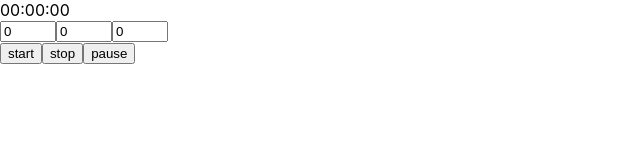
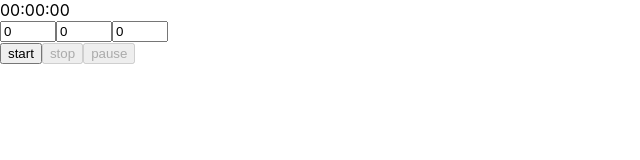
Before and after one commit to Bel-Albuquerque/Clock-Timer, a React (Create React App) app: page /timer in a window 1280 px wide. Shown: the top 160 px of the page, without its empty margins (0-640 px from the left). Built offline with nearby package versions, Linux system fonts and the light colour scheme.

Commit message:
implm botoes do do timer

```diff
--- /dev/null
+++ b/src/components/ButtonsTimer.jsx
@@ -0,0 +1,23 @@
+import React from 'react';
+import PropTypes from 'prop-types';
+
+function ButtonsTimer({ handleClick, text, bool }) {
+  return (
+    <button
+      type="button"
+      onClick={ handleClick }
+      disabled={ bool }
+    >
+      { text }
+    </button>
+
+  );
+}
+
+ButtonsTimer.propTypes = {
+  handleClick: PropTypes.func.isRequired,
+  text: PropTypes.string.isRequired,
+  bool: PropTypes.bool.isRequired,
+};
+
+export default ButtonsTimer;
--- a/src/components/InputButtonsTimer.jsx
+++ b/src/components/InputButtonsTimer.jsx
@@ -1,33 +1,59 @@
-/* eslint-disable no-unused-vars */
 import React from 'react';
-import { useContext } from 'react/cjs/react.development';
-// import { useState } from 'react/cjs/react.development';
+import { useContext, useState } from 'react/cjs/react.development';
 import MyContext from '../context/MyContext';
-// import ClockDisplay from './ClockDisplay';
+import ButtonsTimer from './ButtonsTimer';
 
 function InputButtons() {
   const {
     setStartTimer,
+    clock,
+    setReStart,
+    setSegundo,
+    setMinuto,
+    setHora,
   } = useContext(MyContext);
+
+  const [start, setStart] = useState(false);
+  const [stop, setStop] = useState(true);
+  const [pause, setPause] = useState(true);
+  const [unPause, setUnPause] = useState(false);
+
+  const handleStart = () => {
+    setStart(true);
+    setStop(false);
+    setPause(false);
+    if (!unPause) {
+      setStartTimer(true);
+    }
+    if (unPause) {
+      setReStart(true);
+      setUnPause(false);
+    }
+  };
+
+  const handleStop = () => {
+    clearInterval(clock);
+    setSegundo('00');
+    setMinuto('00');
+    setHora('00');
+    setStart(false);
+    setStop(true);
+    setPause(true);
+  };
+
+  const handlePause = () => {
+    clearInterval(clock);
+    setStart(false);
+    setStop(true);
+    setPause(true);
+    setUnPause(true);
+  };
 
   return (
     <nav>
-      <button
-        type="button"
-        onClick={ () => setStartTimer(true) }
-      >
-        start
-      </button>
-      <button
-        type="button"
-      >
-        stop
-      </button>
-      <button
-        type="button"
-      >
-        pause
-      </button>
+      <ButtonsTimer handleClick={ handleStart } text="start" bool={ start } />
+      <ButtonsTimer handleClick={ handleStop } text="stop" bool={ stop } />
+      <ButtonsTimer handleClick={ handlePause } text="pause" bool={ pause } />
     </nav>
 
   );
--- a/src/context/MyProvider.jsx
+++ b/src/context/MyProvider.jsx
@@ -12,6 +12,7 @@ function MyProvider({ children }) {
   const [inputSegundo, setInputSegundo] = useState(0);
   const [startTimer, setStartTimer] = useState(false);
   const [clock, setClock] = useState();
+  const [reStart, setReStart] = useState(false);
 
   useEffect(() => {
     setColon(colon === ':' ? '' : ':');
@@ -35,6 +36,8 @@ function MyProvider({ children }) {
     setStartTimer,
     clock,
     setClock,
+    reStart,
+    setReStart,
   };
 
   return (
--- /dev/null
+++ b/src/hocks/useSetTimer.jsx
@@ -0,0 +1,29 @@
+import { useContext, useEffect } from 'react';
+import MyContext from '../context/MyContext';
+import twoDigits from '../functions/twoDigits';
+
+function useSetTimer() {
+  const {
+    setSegundo,
+    setStartTimer,
+    segundo,
+    setClock,
+    reStart,
+    setReStart,
+  } = useContext(MyContext);
+
+  const ONE_SECOND = 1000;
+  let localSegundo = segundo;
+
+  useEffect(() => {
+    if (reStart) {
+      setClock(setInterval(() => {
+        setSegundo(twoDigits(localSegundo -= 1));
+      }, ONE_SECOND));
+      setStartTimer(false);
+      setReStart(false);
+    }
+  }, [reStart]);
+}
+
+export default useSetTimer;
--- a/src/pages/Timer.jsx
+++ b/src/pages/Timer.jsx
@@ -5,11 +5,14 @@ import InputButtonsTimer from '../components/InputButtonsTimer';
 import useToStartPage from '../hocks/useToStartPage';
 import useToControlTimer from '../hocks/useToControlTimer';
 import useToStartTimer from '../hocks/useToStartTimer';
+import useReStartTimer from '../hocks/useSetTimer';
 
 function Timer() {
   useToStartPage();
 
   useToStartTimer();
+
+  useReStartTimer();
 
   useToControlTimer();
 
```
